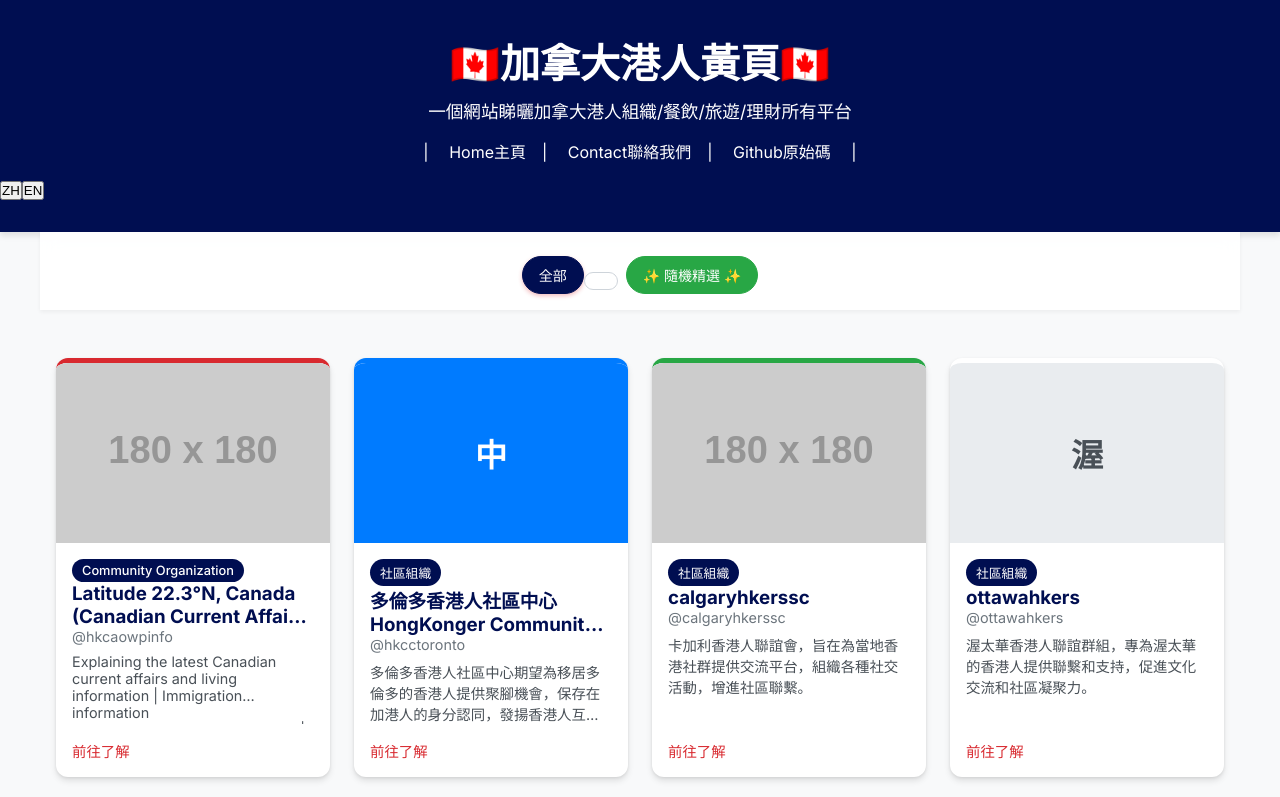
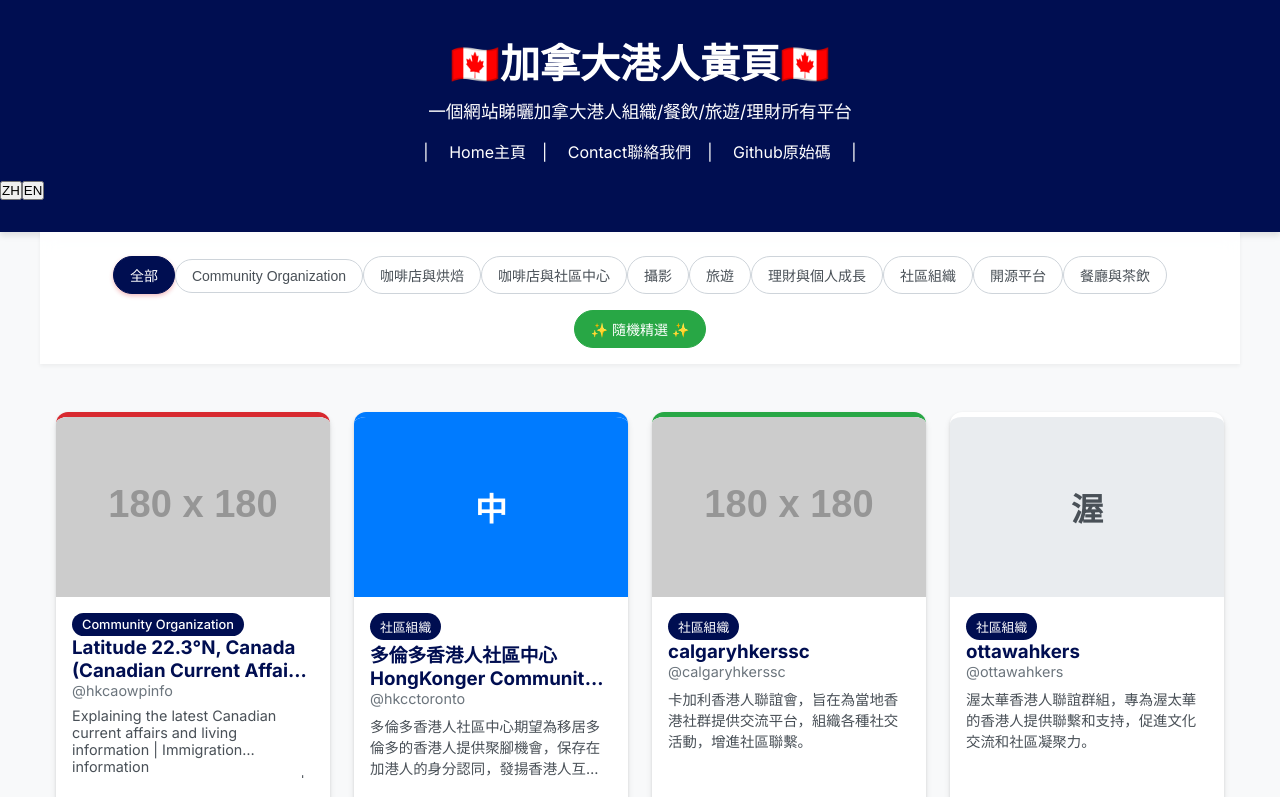
Before and after one commit to LouisWongHK/HKCA-YellowPage, a Next.js app: page / in a window 1280 px wide. Shown: the top 797 px of the page. Built offline with nearby package versions, Linux system fonts and the light colour scheme.

Commit message:
Latest changes, bug fix

```diff
--- a/src/app/page.js
+++ b/src/app/page.js
@@ -448,9 +448,13 @@ export default function Home() {
   const [isModalOpen, setIsModalOpen] = useState(false);
 
   useEffect(() => {
+    setListings(listingsData[lang])
+    setCurrentFilter("全部")
+  }, [lang])
+  useEffect(() => {
     const uniqueCategories = [
       "全部",
-      ...new Set(listingsData[lang]?.map((item) => item.category_en).sort()),
+      ...new Set(listingsData[lang]?.map((item) => item.category_zh).sort()),
     ];
     setCategories(uniqueCategories);
   }, []);
```
